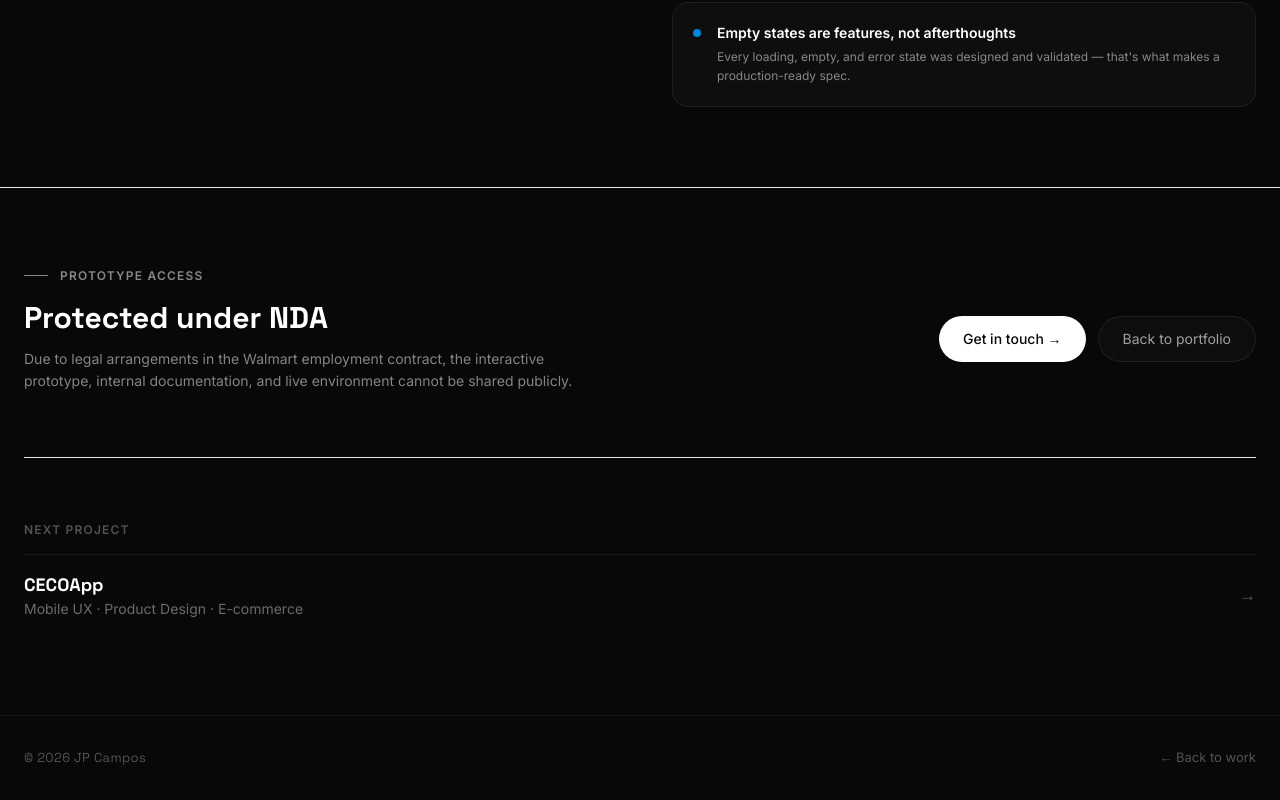
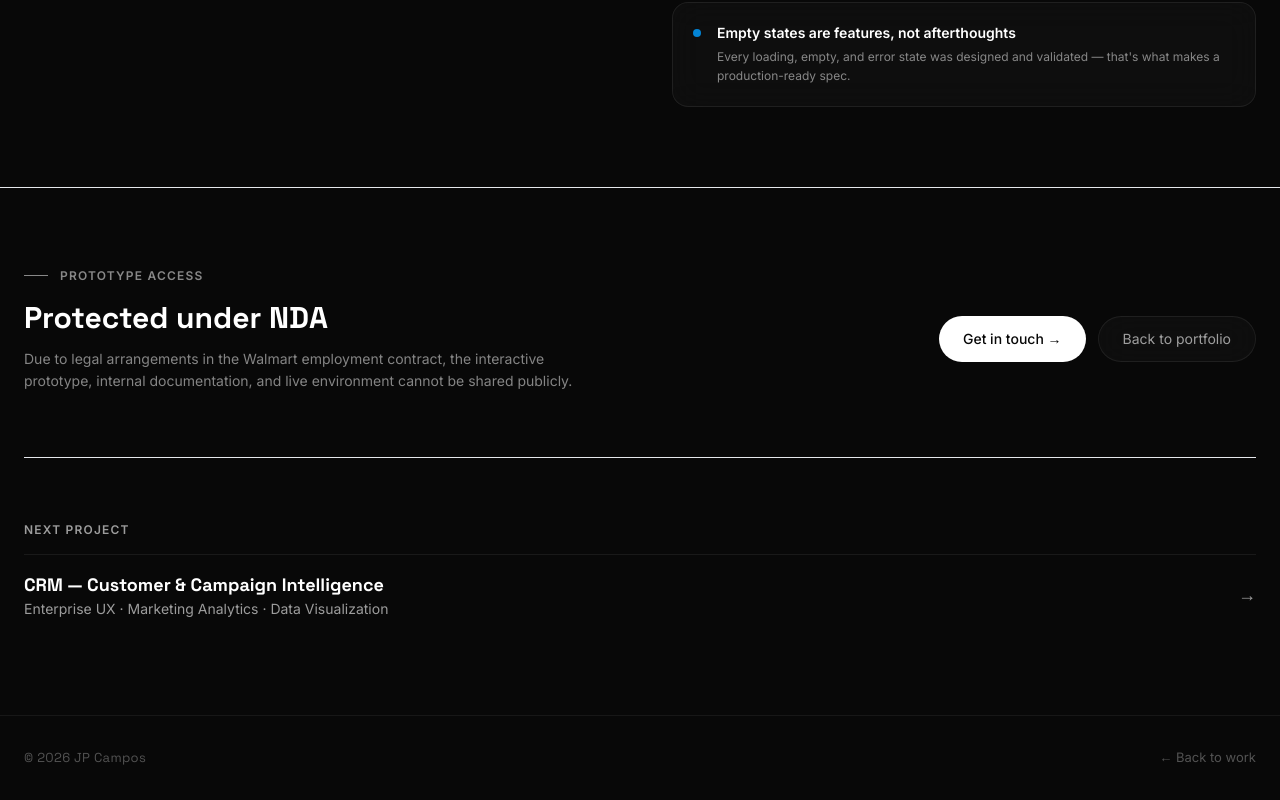
Before and after one commit to jp09campos/design-portfolio, a Next.js app: page /projects/onedesk in a window 1280 px wide. Shown: the part 9388-10188 px from the top of the page. Built offline with nearby package versions, Linux system fonts and the light colour scheme.

Commit message:
Synchronize next-project navigation: onedesk

```diff
--- a/app/projects/onedesk/page.tsx
+++ b/app/projects/onedesk/page.tsx
@@ -2,6 +2,7 @@
 
 import { useRef, useState, useEffect, useCallback } from 'react'
 import Link from 'next/link'
+import NextProject from '@/components/layout/NextProject'
 import Image from 'next/image'
 import { motion, AnimatePresence, useInView, useScroll, useTransform } from 'framer-motion'
 
@@ -565,14 +566,7 @@ export default function OneDeskCaseStudy() {
           </Reveal>
           <Reveal delay={0.1}>
             <div className="mt-16 pt-16 border-t border-white/08">
-              <p className="text-xs font-semibold tracking-widest uppercase text-white/30 mb-4">Next Project</p>
-              <Link href="/projects/cecoapp" className="group flex items-center justify-between py-4 border-t border-white/[0.07] hover:border-white/[0.14] transition-colors">
-                <div>
-                  <p className="font-display font-bold text-white text-lg">CECOApp</p>
-                  <p className="text-sm text-white/40">Mobile UX · Product Design · E-commerce</p>
-                </div>
-                <span className="text-white/30 group-hover:text-white group-hover:translate-x-1 transition-all text-lg">→</span>
-              </Link>
+              <NextProject currentId="onedesk" />
             </div>
           </Reveal>
         </div>
```
